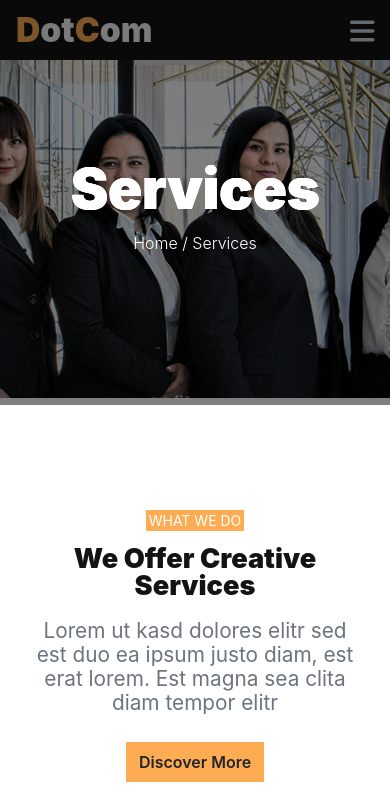
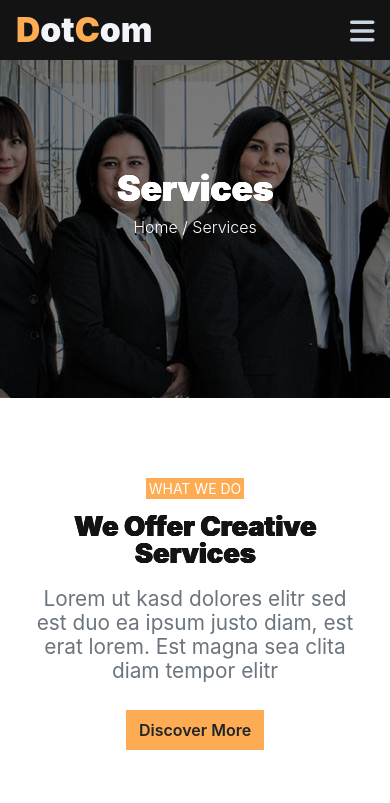
Before and after one commit to BLADEHEDA/Dotcom-Creative-Multipage-Page-App, a React (Create React App) app: page / in a window 390 px wide. Shown: the top 803 px of the page. Built offline with nearby package versions, Linux system fonts and the light colour scheme.

Commit message:
done with services part1 anyways

```diff
--- a/src/App.js
+++ b/src/App.js
@@ -7,6 +7,7 @@ import Home from './Components/Home/Home';
 import Footer from './Components/Shared/Footer';
 import About from './Components/About/About';
 import Service from './Components/Services/Service';
+import Price from './Components/Pricing/Price';
 
 function App() {
   return (
@@ -15,6 +16,7 @@ function App() {
       {/* <Home/> */}
       {/* <About/> */}
       <Service/>
+      {/* <Price/> */}
       <Footer/>
     </div>
   );
--- a/src/Components/About/About.css
+++ b/src/Components/About/About.css
@@ -4,33 +4,23 @@
         background-image: url('../images/header.jpg');
         background-repeat: no-repeat;
        background-position: center;
-       background-color: black;
        background-size: cover;
+       /* The line  below is an alterantive to darken the background image in css  */
+       background-image: linear-gradient(rgba(0, 0, 0, 0.527),rgba(0, 0, 0, 0.5)) , url('../images/header.jpg');
+       /* filter: brightness(50%); */
      }
-     .Mainbar-divx::before{
-        content: "";
-        width: 100%;
-        height:100%;
-        height: 48vh;
-        /* height: 40vh;  */
-        position: absolute;
-        display: block;
-        top: 0;
-        left: 0;
-        background-color: rgba(0,0,0,0.5);
-     }
-     .mainprop-title{
+     .mainprop-title,.serve-head{
         text-shadow: 0.75px 0px, 0.75px 0px, 0px 0px;
      }
      .serve-icons {
-    font-size: 9em;
+    font-size: 8.5em;
     margin-top: -0.35em;
      }
     }
 
      @media only screen and (min-width:768px){
-        .Mainbar-divx::before{
-            height: 46vh;
+        .Mainbar-divx{
+            height: 30vh;
          }
          .serve-courses {
             display: grid;
@@ -48,9 +38,6 @@
         .Mainbar-divx{
             height: 60vh;
          }
-         .Mainbar-divx::before{
-            height: 60vh;
-         }
          .serve-icons {
             font-size: 7em;
             margin-top: -0.25em;
--- a/src/Components/Home/Pricing.jsx
+++ b/src/Components/Home/Pricing.jsx
@@ -1,7 +1,7 @@
 import React from 'react'
 import Button from '../Shared/Button'
 
-const PriceProp = (props) => {
+export  const PriceProp = (props) => {
     return (
       <main className='PriceProp text-center pb-[2em] mb-[3em]'>
         <section className="price-div bg-[#FDAC53] pt-[0.65em]  pb-[0.75em] ">
--- /dev/null
+++ b/src/Components/Pricing/Mainbar2.jsx
@@ -0,0 +1,17 @@
+import React from 'react'
+import MainProp from '../Shared/MainProp'
+
+const Mainbar2 = () => {
+  return (
+    <div>
+        <section className={`Mainbar-divx  pt-[1.5em] px-[1em] flex md:pt-[7em] lg:pt-[10em] pb-[5em] `}>
+        <div className="mainbar-di z-50  m-[auto] " >
+        <MainProp content="Pricing" />
+        </div>
+
+    </section>
+    </div>
+  )
+}
+
+export default Mainbar2
--- /dev/null
+++ b/src/Components/Pricing/Package.jsx
@@ -0,0 +1,33 @@
+import React from 'react'
+import Button from '../Shared/Button'
+import { PriceProp } from '../Home/Pricing'
+
+const Package = () => {
+  return (
+    <main className='package mx-[2em] my-[5em] text-center lg:mx-[5em]'>
+         <section className="pricing-botom  flex justify-center ">
+         <section className="pricing-botom lg:w-[50%]  lg:ml-[1em] ">
+      <p className="pricing-prehead bg-[#FDAC53] text-[#fff] text-[15px] m-[auto] w-[9em] mb-[1em]
+      md:text-[13px]">OUR PRICING PLAN</p>
+      <h1 className="package-head text-[2rem] mb-[0.75em] text-[#131313] font-[900] leading-7
+      md:text-[2.4em] md:leading-9 lg:text-[2.5em] lg:leading-[1.1em] ">
+      We Offer Affordable and Flexible Packages</h1>
+      <p className="pricing-content text-[1.3em] mb-[1.25em] text-[#6c757d] leading-6
+     md:text-[1.5em] lg:text-[1.75] lg:leading-8 ">
+      Lorem ut kasd dolores elitr sed est duo ea ipsum justo diam, est erat lorem. Est magna sea clita diam tempor elitr</p>
+      <h3 className="pricing-head text-[1.25rem]  mt-0 mb-[0.35em] text-[#131313] font-[900] leading-7
+       lg:font-[300] lg:text-[1.3em] lg:mt-[-0.5em]">
+      Need A Custom Package?</h3>
+       <div className="pricing-ntn "><Button style={{marginTop:"1em" }} name="Contact Now"/>  </div>
+      </section>
+      </section>
+      <section className="package-top  mt-[2em] lg:mr-[1em]  ">
+        <PriceProp price="49" type="Basic"   />
+        <PriceProp price="99" type="Premium"/>
+        <PriceProp price="149" type="Business"/>
+        </section>
+    </main>
+  )
+}
+
+export default Package
--- /dev/null
+++ b/src/Components/Pricing/Price.jsx
@@ -0,0 +1,14 @@
+import React from 'react'
+import Mainbar2 from './Mainbar2'
+import Package from './Package'
+
+const Price = () => {
+  return (
+    <div >
+      <Mainbar2/>
+      <Package/>
+    </div>
+  )
+}
+
+export default Price
--- a/src/Components/Services/Mainbar1.jsx
+++ b/src/Components/Services/Mainbar1.jsx
@@ -1,10 +1,11 @@
 import React from 'react'
 import MainProp from '../Shared/MainProp'
+import "../Home/Home.css"
 
 const Mainbar1 = () => {
   return (
     <div>
-  <section className={`Mainbar-divx  pt-[1.5em] px-[1em] flex md:pt-[7em] lg:pt-[10em] pb-[5em] `}>
+  <section className={`Mainbar-divx  pt-[1.5em] px-[1em] flex md:pt-[7em] lg:pt-[10em] pb-[5em]  `}>
 <div className="mainbar-di z-50  m-[auto] " >
 <MainProp content="Services" />
 </div>
--- a/src/Components/Services/Serve.jsx
+++ b/src/Components/Services/Serve.jsx
@@ -7,7 +7,7 @@ import { faLaptopCode,faCode,faEnvelopeOpen,faChartLine,faSearch, faPen} from '@
 const Serve = () => {
   return (
     <div className='Serve mx-[2em] lg:mx-[5em] '>
-        <section className="serve-left text-center mt-[7em] lg:mt-[3.5em] mb-[3em] ">
+        <section className="serve-left text-center mt-[5em] lg:mt-[3.5em] mb-[3em] ">
         <p className="serve-prehead bg-[#FDAC53] text-[#fff] m-[auto]  text-[14px] w-[7em] mb-[1em] ">WHAT WE DO</p>
         <h1 className="serve-head text-[1.7rem] mb-[0.75em] text-[#131313] font-[900] leading-7
         lg:text-[2.5em] leading-[1em] ">
--- a/src/Components/Services/Service.jsx
+++ b/src/Components/Services/Service.jsx
@@ -2,10 +2,13 @@ import React from 'react'
 import Mainbar1 from './Mainbar1.jsx'
 import Serve from './Serve.jsx'
 import Testimonial from '../Home/Testimonial.jsx'
+import NavBar from '../Shared/NavBar.jsx'
+import "../Home/Home.css"
 
 const Service = () => {
   return (
     <div className='Service'>
+      {/* <NavBar/> */}
       <Mainbar1/>
       <Serve/>
       <Testimonial/>
--- a/src/Components/Shared/MainProp.jsx
+++ b/src/Components/Shared/MainProp.jsx
@@ -2,8 +2,8 @@ import React from 'react'
 
 const MainProp = (props) => {
   return (
-    <main className='MainProp text-[white]  '>
-        <h1 className="mainprop-title text-[3.5em] font-[900] ">{props.content} </h1>
+    <main className='MainProp text-[white]   '>
+        <h1 className="mainprop-title text-[2.2em] md:text-[2.8em] lg:text-[3.5em] font-[900]  ">{props.content} </h1>
         <div className="mainprop-options">
             <div className="mainprop-content text-[1em] font-[300]  text-center ">
                 <apan className="mainprop-cont">Home / </apan>
--- a/src/Components/Shared/NavBar.jsx
+++ b/src/Components/Shared/NavBar.jsx
@@ -29,7 +29,7 @@ const NavBar = () => {
   }
 
   return (
-    <section className='Navbar z-[9999]'>
+    <section className='Navbar'>
         <navbar className=" mobile-nav flex justify-between bg-[#131313] py-[0.3em] px-[1em] lg:hidden">
         <nav className="mobile-nav-left font-[900] text-[2.1em] text-slate-100">
              <span className="color-logo  ">D</span>ot<span className="color-logo">C</span>om
@@ -41,7 +41,7 @@ const NavBar = () => {
             </button>
         </nav>
        </navbar>
-       <ul className={`navlinks text-[#fff] font-[400] bg-[#131313] text-[15px]  my-[-0.375em]
+       <ul className={`navlinks text-[#fff] font-[400] bg-[#131313] text-[15px]  my-[-0.375em] z-[9999]
             md:text-[1.1em] md:mt-[-0.5em] lg:hidden ${displayNav}`}>
               <li className="navlink">Home </li>
               <li className="navlink">About</li>
@@ -60,7 +60,7 @@ const NavBar = () => {
             </ul>
 
             <section className="desktop-nav flex  py-[0.3em] px-[1em] hidden
-            lg:block absolute    z-[9999] ">
+            lg:block absolute    z-[999] ">
               <article className='desktopnav-div flex justify-between ' >
             <nav className="desktop-nav-left font-[900] text-[3.3em] pl-[1.3em] text-slate-100  ">
              <span className="color-logo  ">D</span>ot<span className="color-logo">C</span>om
```
